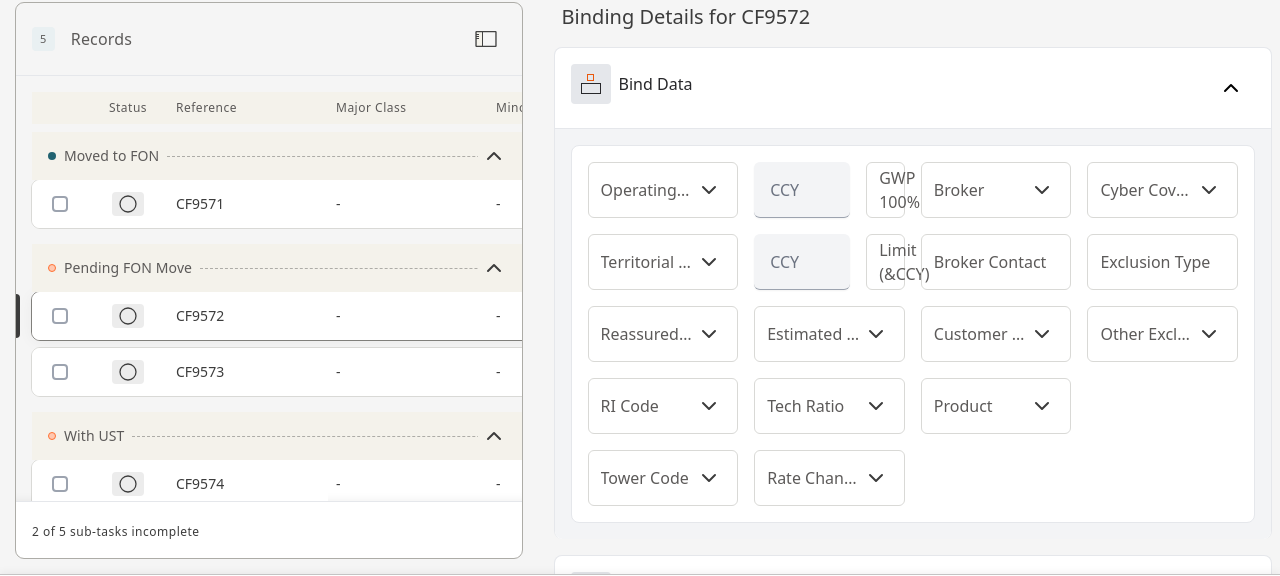
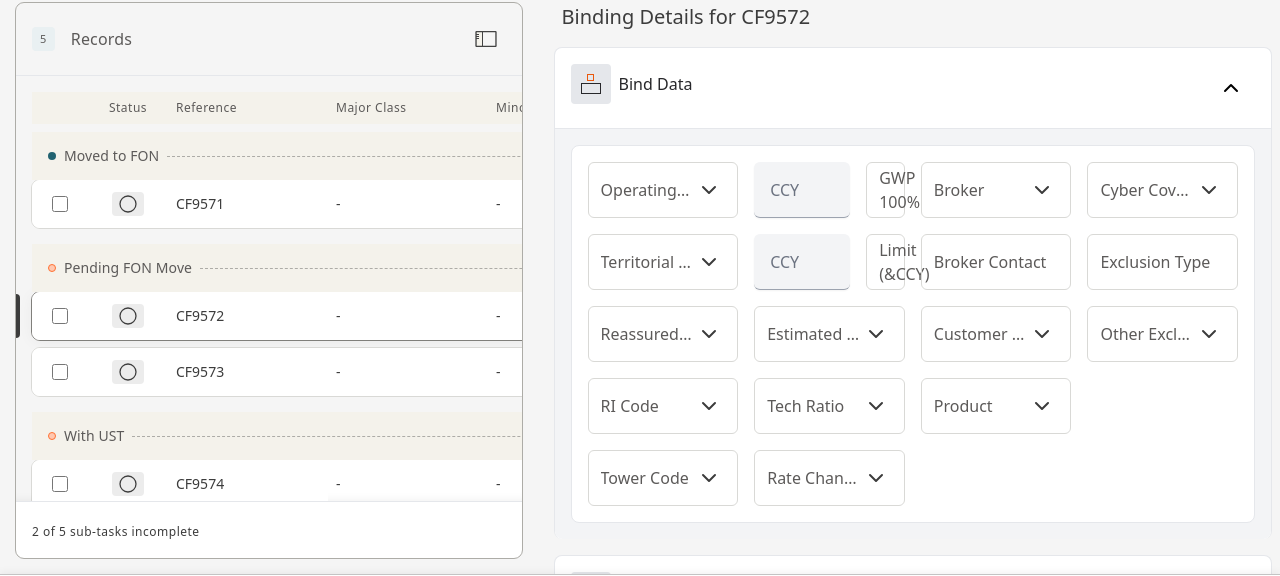
Before and after one commit to KN-MKL/Markel, a React (Create React App) app: page / in a window 1280 px wide. Both pictures are taken after a click on the button 217 px from the left and 181 px from the top of the page. Shown: the part 142-718 px from the top of the page. Built offline with nearby package versions, Linux system fonts and the light colour scheme.

Commit message:
Sidebar: replace with Gemioni 100% behavior (sticky columns, headers, shadows) while integrating with app data props

```diff
--- a/src/components/Sidebar.js
+++ b/src/components/Sidebar.js
@@ -1,5 +1,4 @@
 import React from 'react';
-import M3Checkbox from './M3Checkbox';
 
 // --- Local SVG Icons ---
 const ToggleExpandIcon = () => (
@@ -37,15 +36,15 @@ const RightChevronIcon = () => (
   </svg>
 );
 
-// --- Combined Record Item (collapsed/expanded) ---
+// --- Record Item ---
 const RecordItem = ({ item, active, onRecordClick, isExpanded, showStickyShadow }) => {
-  const { id, ref, code, suffix, majorClass, minorClass, class: className, entity, limit, excess, underwriter } = item;
-  const [checked, setChecked] = React.useState(false);
+  const { id, ref: reference, code, type, suffix, majorClass, minorClass, class: klass, entity, limit, excess, underwriter } = item;
 
   if (isExpanded) {
     return (
       <div className="relative">
         {active && <div className="absolute top-1/2 -translate-y-1/2 left-[-16px] w-1 h-11 bg-[#3C3C3C] rounded-r-lg z-30" />}
+
         <div
           onClick={() => onRecordClick(id)}
           className={`w-full bg-white rounded-lg outline outline-1 flex items-stretch cursor-pointer transition-all duration-200 text-sm text-[#3C3C3C] ${
@@ -54,22 +53,22 @@ const RecordItem = ({ item, active, onRecordClick, isExpanded, showStickyShadow
           role="button"
           tabIndex={0}
         >
-          {/* Sticky Checkbox */}
+          {/* Sticky Checkbox Column */}
           <div className="sticky left-0 flex-shrink-0 w-14 flex items-center justify-center p-4 bg-white rounded-l-lg z-10">
-            <M3Checkbox checked={checked} onChange={(e) => setChecked(e.target.checked)} className="!m-0" compact />
+            <input type="checkbox" className="w-4 h-4 rounded border-gray-300 text-indigo-600 focus:ring-indigo-500" />
           </div>
-          {/* Sticky Status */}
+          {/* Sticky Status Column */}
           <div className="sticky left-14 flex-shrink-0 w-20 flex items-center justify-center bg-white z-10">
             <div className="h-6 p-1 bg-[#ECECEC] rounded flex justify-center items-center"><NotStartedIcon /></div>
           </div>
-          {/* Sticky Reference */}
+          {/* Sticky Reference Column */}
           <div className={`sticky left-[8.5rem] flex-shrink-0 w-40 py-3 px-2 flex items-center truncate bg-white z-10 transition-shadow duration-200 ${showStickyShadow ? 'shadow-[4px_0_5px_-2px_rgba(0,0,0,0.08)]' : ''}`}>
-            <span>{ref || `${code}${suffix ? ` ${suffix}` : ''}`}</span>
+            <span>{reference || `${code || ''}${type || ''} ${suffix || ''}`}</span>
           </div>
-          {/* Scrollable columns */}
+          {/* Scrollable Columns */}
           <div className="flex-shrink-0 w-40 py-3 px-2 flex items-center truncate"><span>{majorClass || '-'}</span></div>
           <div className="flex-shrink-0 w-40 py-3 px-2 flex items-center truncate"><span>{minorClass || '-'}</span></div>
-          <div className="flex-shrink-0 w-32 py-3 px-2 flex items-center truncate"><span>{className || '-'}</span></div>
+          <div className="flex-shrink-0 w-32 py-3 px-2 flex items-center truncate"><span>{klass || '-'}</span></div>
           <div className="flex-shrink-0 w-32 py-3 px-2 flex items-center truncate"><span>{entity || '-'}</span></div>
           <div className="flex-shrink-0 w-32 py-3 px-2 flex items-center truncate"><span>{limit || '-'}</span></div>
           <div className="flex-shrink-0 w-32 py-3 px-2 flex items-center truncate"><span>{excess || '-'}</span></div>
@@ -79,7 +78,7 @@ const RecordItem = ({ item, active, onRecordClick, isExpanded, showStickyShadow
     );
   }
 
-  // Collapsed view
+  // Collapsed
   return (
     <div
       onClick={() => onRecordClick(id)}
@@ -95,8 +94,8 @@ const RecordItem = ({ item, active, onRecordClick, isExpanded, showStickyShadow
       </div>
       <div className="flex-1 self-stretch px-4 py-2 flex flex-col justify-center items-start">
         <div className="flex justify-start items-center text-[#3C3C3C] text-sm font-normal leading-5 tracking-[0.25px]">
-          <span>{ref || code}</span>
-          {code && <div className="px-1 py-0.5 mx-1 border-b border-[#807F7B]"><span>{code}</span></div>}
+          <span>{reference || code}</span>
+          {type && <div className="px-1 py-0.5 mx-1 border-b border-[#807F7B]"><span>{type}</span></div>}
           {suffix && <span>{suffix}</span>}
         </div>
       </div>
@@ -112,9 +111,13 @@ const RecordItem = ({ item, active, onRecordClick, isExpanded, showStickyShadow
 // --- Header (expanded) ---
 const ExpandedHeader = ({ showStickyShadow }) => (
   <div className="sticky top-0 z-20 flex w-full text-xs text-[#5C5A59] font-medium tracking-[0.5px] bg-[#F4F2EB] py-2">
+    {/* Sticky empty space for checkbox */}
     <div className="sticky left-0 flex-shrink-0 w-14 p-2 bg-[#F4F2EB] z-10"></div>
+    {/* Sticky Status Header */}
     <div className="sticky left-14 flex-shrink-0 w-20 flex items-center justify-center bg-[#F4F2EB] z-10">Status</div>
+    {/* Sticky Reference Header */}
     <div className={`sticky left-[8.5rem] flex-shrink-0 w-40 px-2 bg-[#F4F2EB] z-10 transition-shadow duration-200 ${showStickyShadow ? 'shadow-[4px_0_5px_-2px_rgba(0,0,0,0.08)]' : ''}`}>Reference</div>
+    {/* Scrollable Headers */}
     <div className="flex-shrink-0 w-40 px-2">Major Class</div>
     <div className="flex-shrink-0 w-40 px-2">Minor Class</div>
     <div className="flex-shrink-0 w-32 px-2">Class</div>
@@ -125,19 +128,64 @@ const ExpandedHeader = ({ showStickyShadow }) => (
   </div>
 );
 
-// (Removed legacy ExpandedRecordRow; handled in RecordItem)
+// --- Row (expanded) ---
+const ExpandedRecordRow = ({ item, active, onClick, showEdgeShadow }) => {
+  const { ref, code, suffix } = item;
+  const [checked, setChecked] = React.useState(false);
+  return (
+    <div className={`relative`}>
+      {active && <div className="absolute left-[-16px] top-1/2 -translate-y-1/2 w-1 h-11 bg-[#3C3C3C] rounded-r-lg" />}
+      <div
+        onClick={onClick}
+        className={`w-full bg-transparent rounded-lg border flex items-stretch cursor-pointer transition-all duration-200 text-sm text-[#3C3C3C] ${
+          active ? 'shadow-[0px_2px_16px_rgba(0,0,0,0.05)] border-[#807F7B]' : 'border-[#D9D9D6]'
+        }`}
+        role="button"
+        tabIndex={0}
+      >
+        {/* 1: Checkbox (transparent bg) */}
+        <div className="sticky left-0 z-10 flex-shrink-0 w-14 flex items-center justify-center p-4 bg-transparent rounded-l-lg">
+          <M3Checkbox checked={checked} onChange={(e) => setChecked(e.target.checked)} className="!m-0" compact />
+        </div>
+        {/* 2: Status (transparent bg) */}
+        <div className="sticky left-14 z-10 flex-shrink-0 w-20 flex items-center justify-center bg-transparent">
+          <div className="h-6 p-1 bg-[#ECECEC] rounded flex justify-center items-center"><NotStartedIcon /></div>
+        </div>
+        {/* 3: Reference (conditional shadow, transparent bg) */}
+        <div className="sticky z-30 flex-shrink-0 w-48 py-3 px-2 flex items-center bg-transparent truncate relative" style={{ left: '8.5rem' }}>
+          <span>{ref || `${code} ${suffix || ''}`}</span>
+          {showEdgeShadow && (
+            <>
+              {/* Left-side mask stretching to the sidebar's left edge */}
+              <div className="absolute top-0 bottom-0 left-[-100vw] right-full bg-[#F5F5F5] pointer-events-none z-30" />
+              <div className="absolute right-0 top-0 bottom-0 w-3 pointer-events-none z-30" style={{ boxShadow: 'inset -10px 0 8px -8px rgba(0,0,0,0.12)' }} />
+            </>
+          )}
+        </div>
+        {/* Non-sticky columns */}
+        <div className="flex-shrink-0 w-40 py-3 px-2 flex items-center truncate"><span>-</span></div>
+        <div className="flex-shrink-0 w-40 py-3 px-2 flex items-center truncate"><span>-</span></div>
+        <div className="flex-shrink-0 w-32 py-3 px-2 flex items-center truncate"><span>-</span></div>
+        <div className="flex-shrink-0 w-32 py-3 px-2 flex items-center truncate"><span>-</span></div>
+        <div className="flex-shrink-0 w-32 py-3 px-2 flex items-center truncate"><span>-</span></div>
+        <div className="flex-shrink-0 w-32 py-3 px-2 flex items-center truncate"><span>-</span></div>
+        <div className="flex-shrink-0 w-32 py-3 px-2 flex items-center truncate"><span>-</span></div>
+      </div>
+    </div>
+  );
+};
 
 const RecordGroup = ({ title, color, isPending, items, activeRecordId, onRecordClick, isExpanded, showStickyShadow }) => {
   const [isOpen, setIsOpen] = React.useState(true);
   return (
     <div>
       <div className="sticky top-[36px] z-10 bg-[#F4F2EB] py-2">
-        <div className="flex items-center w-full">
+        <div className="flex items-center w-full overflow-hidden">
           <div className="sticky left-0 flex items-center gap-2 pl-4 bg-[#F4F2EB] z-10 flex-shrink-0">
             <div className={`w-2 h-2 rounded-full ${isPending ? 'border border-[#FF7133]' : ''}`} style={{ backgroundColor: color }} />
             <span className="text-[#5C5A59] text-sm font-medium leading-5 tracking-[0.1px]">{title}</span>
           </div>
-          <div className="flex-1 min-w-0 border-b border-dashed border-[#ADACA7] mx-2" />
+          <div className="flex-1 min-w-0 border-b border-dashed border-[#ADACA7] mx-2"></div>
           <button onClick={() => setIsOpen(!isOpen)} className="sticky right-0 p-1 bg-[#F4F2EB] z-10 pr-4">
             {isOpen ? <ChevronUpIcon /> : <ChevronDownIcon />}
           </button>
@@ -196,7 +244,7 @@ const Sidebar = ({ activeRecord, setActiveRecord, recordData, className = '' })
     return () => v.removeEventListener('scroll', handleVerticalScroll);
   }, [isExpanded]);
 
-  // Track horizontal scrolling to toggle sticky shadow
+  // Track horizontal scrolling for sticky reference shadow
   const horizontalScrollRef = React.useRef(null);
   const [showStickyShadow, setShowStickyShadow] = React.useState(false);
 
@@ -227,7 +275,7 @@ const Sidebar = ({ activeRecord, setActiveRecord, recordData, className = '' })
         </div>
 
         {/* Scrollable area */}
-        <div className="relative flex-1 overflow-hidden">
+        <div className="relative flex-1">
           <div ref={verticalScrollRef} className="absolute inset-0 overflow-y-auto custom-scrollbar">
             {isExpanded ? (
               <div ref={horizontalScrollRef} className="overflow-x-auto custom-scrollbar-x">
@@ -235,7 +283,17 @@ const Sidebar = ({ activeRecord, setActiveRecord, recordData, className = '' })
                   <ExpandedHeader showStickyShadow={showStickyShadow} />
                   <div className="flex flex-col gap-4 mt-2">
                     {list.map(group => (
-                      <RecordGroup key={group.key} {...group} activeRecordId={activeRecord} onRecordClick={setActiveRecord} isExpanded={isExpanded} showStickyShadow={showStickyShadow} />
+                      <RecordGroup
+                        key={group.key}
+                        title={group.title}
+                        color={group.color}
+                        isPending={group.isPending}
+                        items={group.items}
+                        activeRecordId={activeRecord}
+                        onRecordClick={setActiveRecord}
+                        isExpanded={isExpanded}
+                        showStickyShadow={showStickyShadow}
+                      />
                     ))}
                   </div>
                 </div>
@@ -248,15 +306,22 @@ const Sidebar = ({ activeRecord, setActiveRecord, recordData, className = '' })
                       <div className="flex justify-start items-center gap-3">
                         <div className={`w-2 h-2 rounded-full ${group.isPending ? 'border border-[#FF7133]' : ''}`} style={{ backgroundColor: group.color }} />
                         <span className="text-[#5C5A59] text-sm font-medium leading-5 tracking-[0.1px]">{group.title}</span>
-                        </div>
+                      </div>
                       <button className="p-1"><ChevronUpIcon /></button>
                     </div>
                     <div className="flex flex-col gap-2">
                       {group.items.map(item => (
-                        <RecordItem key={item.id} item={item} active={String(item.id) === String(activeRecord)} onRecordClick={setActiveRecord} isExpanded={false} />
+                        <RecordItem
+                          key={item.id}
+                          item={item}
+                          active={String(item.id) === String(activeRecord)}
+                          onRecordClick={setActiveRecord}
+                          isExpanded={false}
+                          showStickyShadow={false}
+                        />
                       ))}
                     </div>
-                </div>
+                  </div>
                 ))}
               </div>
             )}
```
